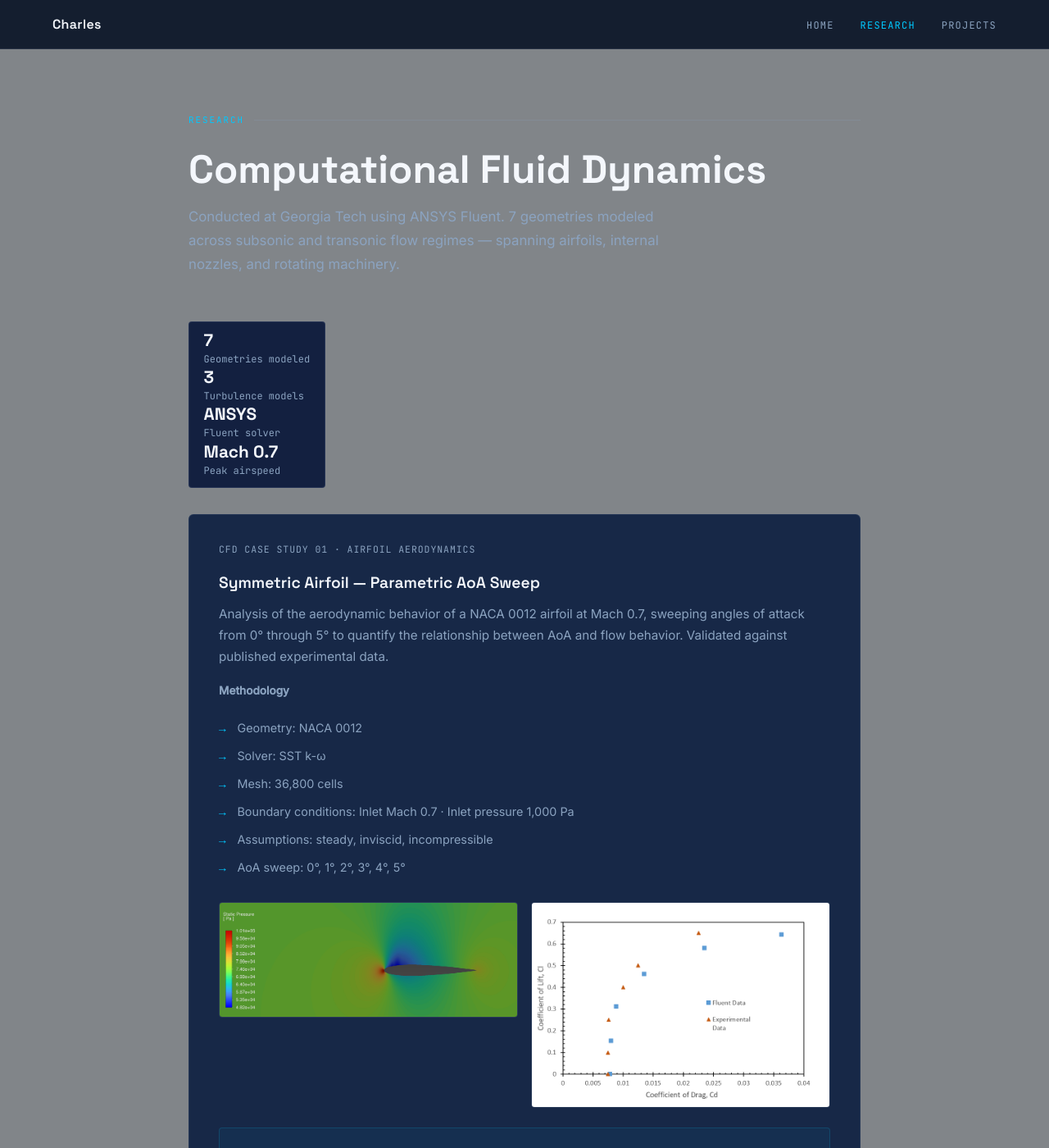
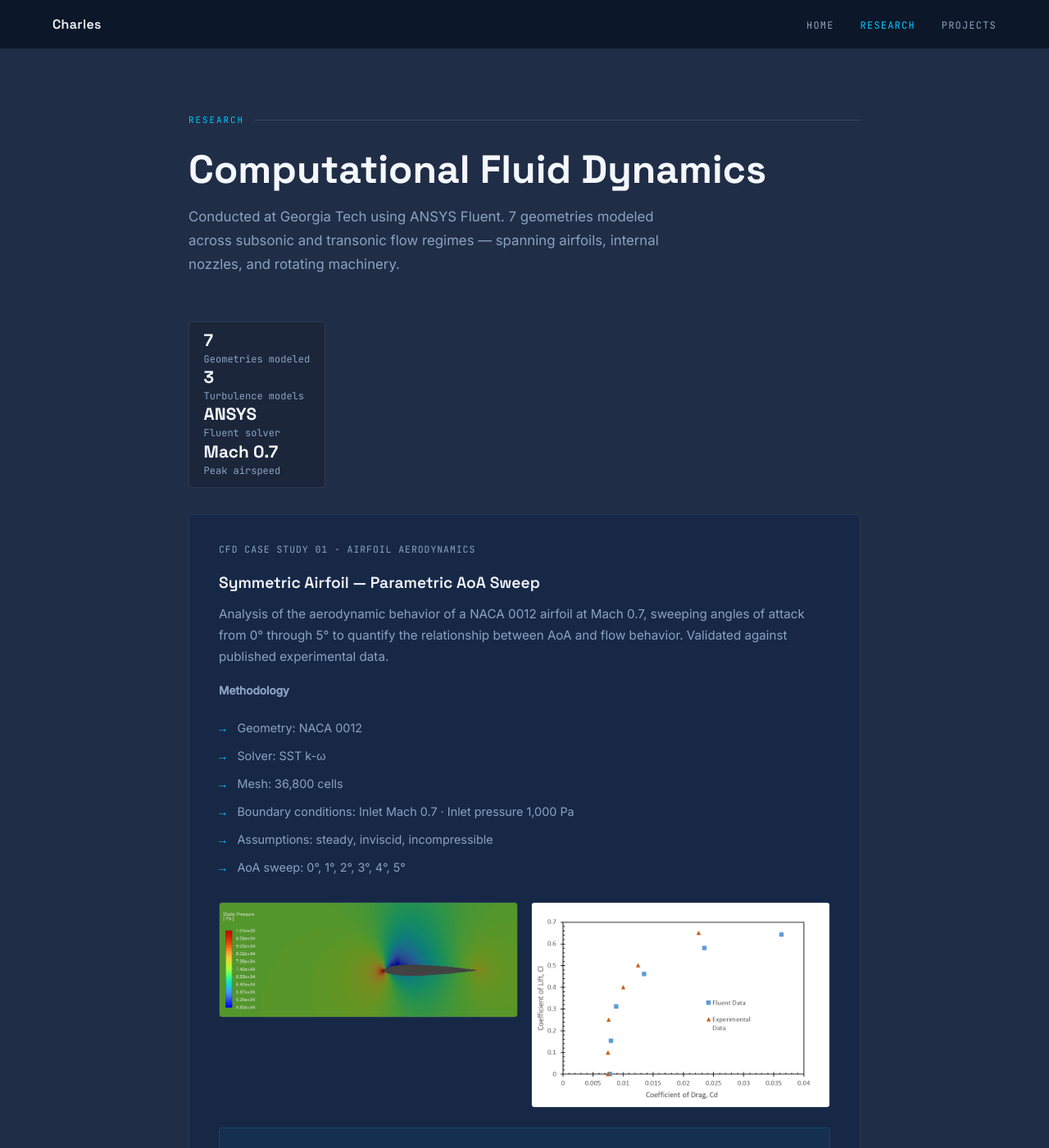
Before and after one commit to cfucile3/Portfolio, a Jekyll site: the page built from research.html, in a window 1280 px wide and 1400 px high. Shown: the whole window at 82% size. Built offline with Jekyll 4.4.1, drawn with Linux system fonts in a browser that asks for light colours.

Commit message:
Update default.html

```diff
--- a/_layouts/default.html
+++ b/_layouts/default.html
@@ -14,8 +14,8 @@
   <style>
     /* ─── TOKENS ─────────────────────────────────────────────── */
     :root {
-      --navy:      #818589;
-      --navy-mid:  #132040;
+      --space-indigo:      #202D46;
+      --prussian-blue:  #1B263B;
       --navy-card: #172847;
       --slate:     #4A6080;
       --slate-lt:  #8BA3C0;
@@ -33,7 +33,7 @@
     html { scroll-behavior: smooth; }
 
     body {
-      background: var(--navy);
+      background: var(--space-indigo);
       color: var(--off-white);
       font-family: var(--body);
       font-size: 1rem;
@@ -268,7 +268,7 @@
     }
 
     .stat-pill {
-      background: var(--navy-mid);
+      background: var(--prussian-blue);
       border: 1px solid rgba(139,163,192,0.15);
       border-radius: 4px;
       padding: 0.6rem 1.1rem;
```
